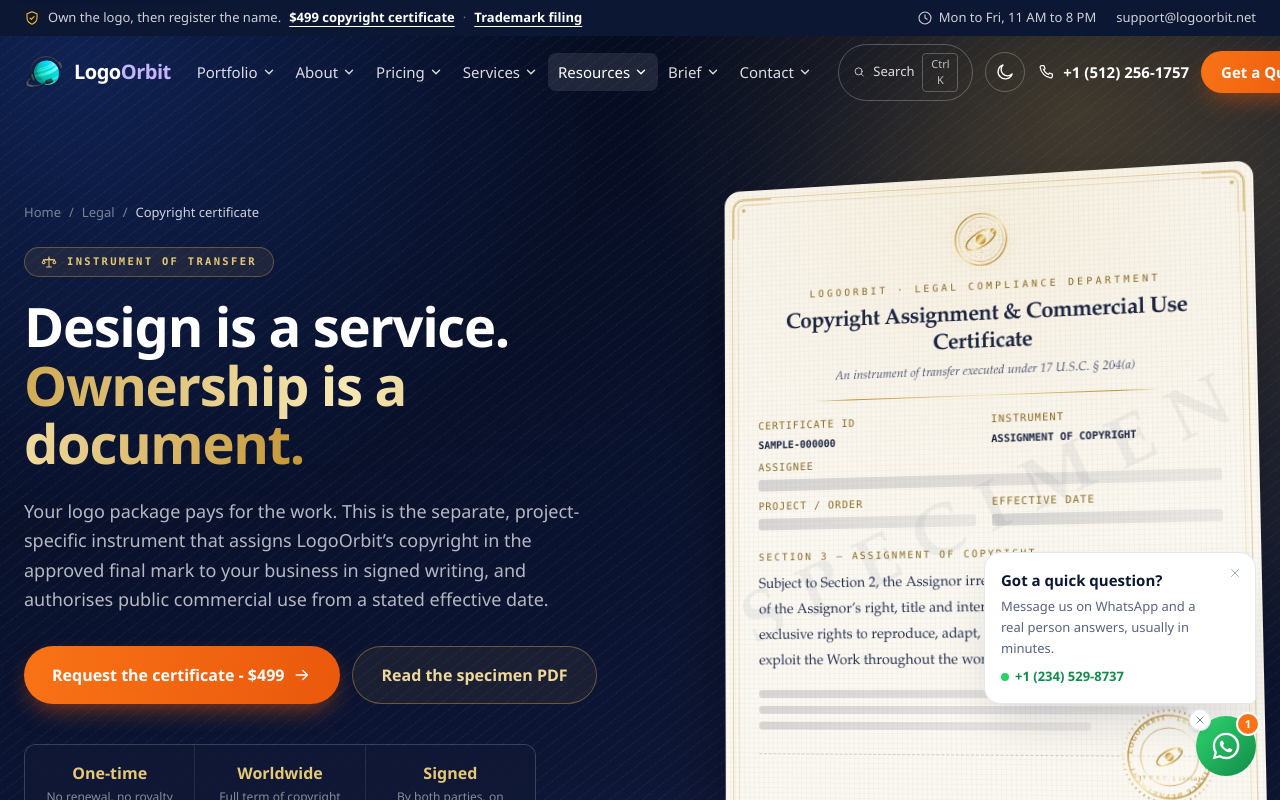
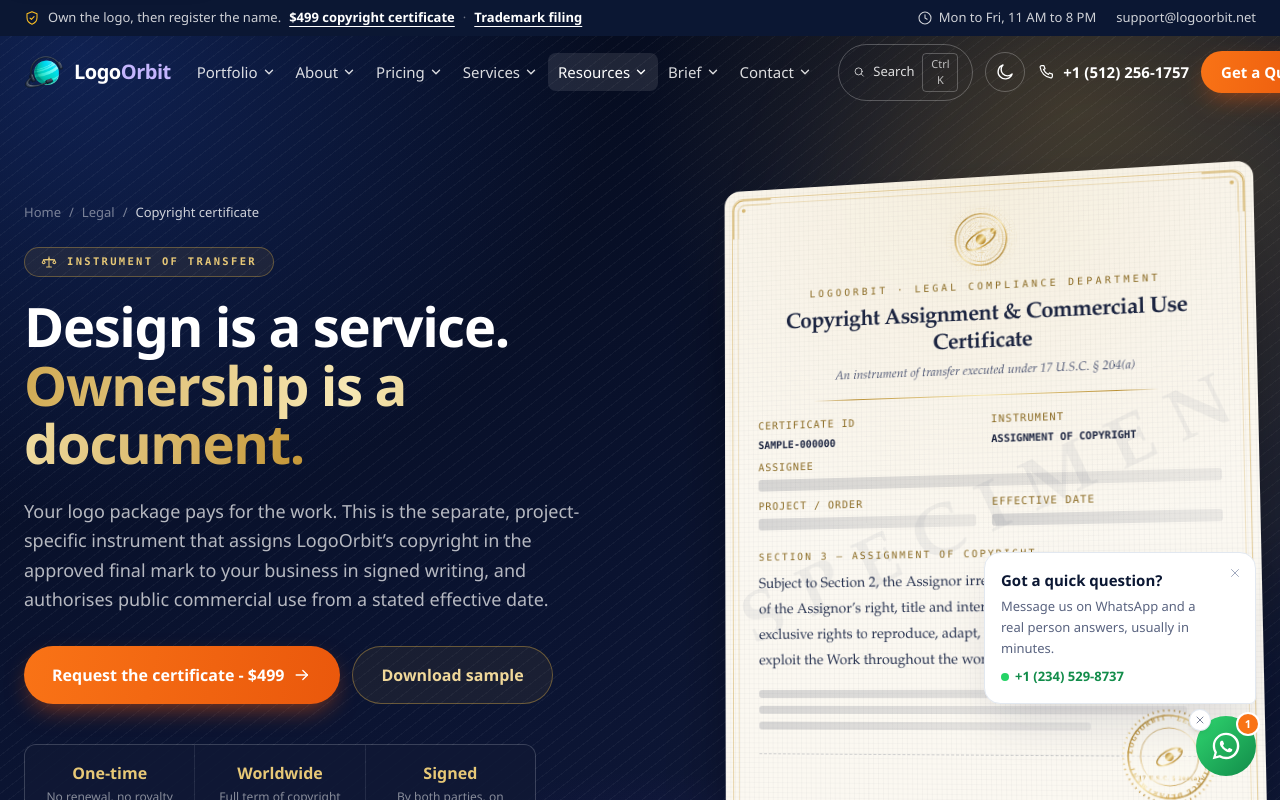
Before and after one commit to LogoOrbit/LogoOrbitWebsite, a Next.js app: page /copyright-certificate in a window 1280 px wide. Shown: the top 800 px of the page. Built offline with nearby package versions, Linux system fonts and the light colour scheme.

Commit message:
Rename specimen PDF button to 'Download sample'

```diff
--- a/pages/copyright-certificate.js
+++ b/pages/copyright-certificate.js
@@ -443,7 +443,7 @@ export default function CopyrightCertificatePage() {
                 download
                 className="inline-flex items-center justify-center gap-2 rounded-full border border-[#c9a044]/45 bg-[#c9a044]/[0.08] px-7 py-4 font-semibold text-[#f0d89a] transition-colors hover:bg-[#c9a044]/20"
               >
-                Read the specimen PDF
+                Download sample
               </a>
             </div>
 
```
